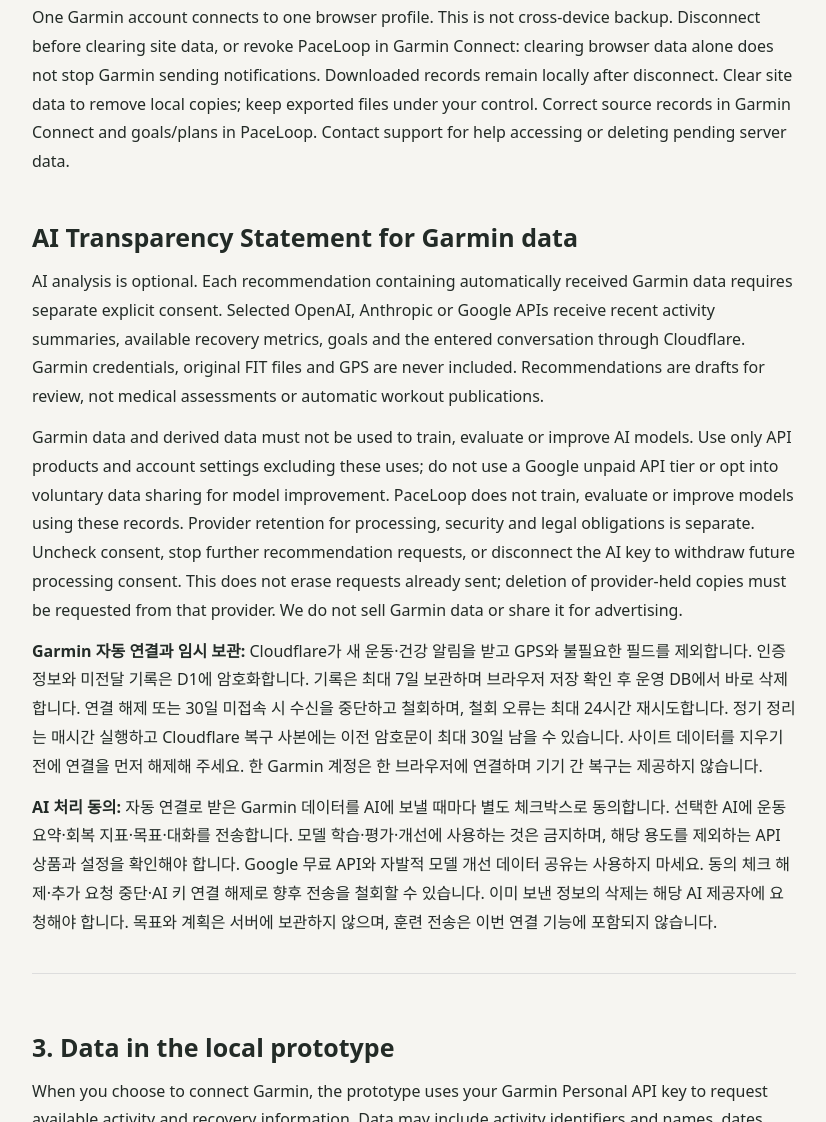
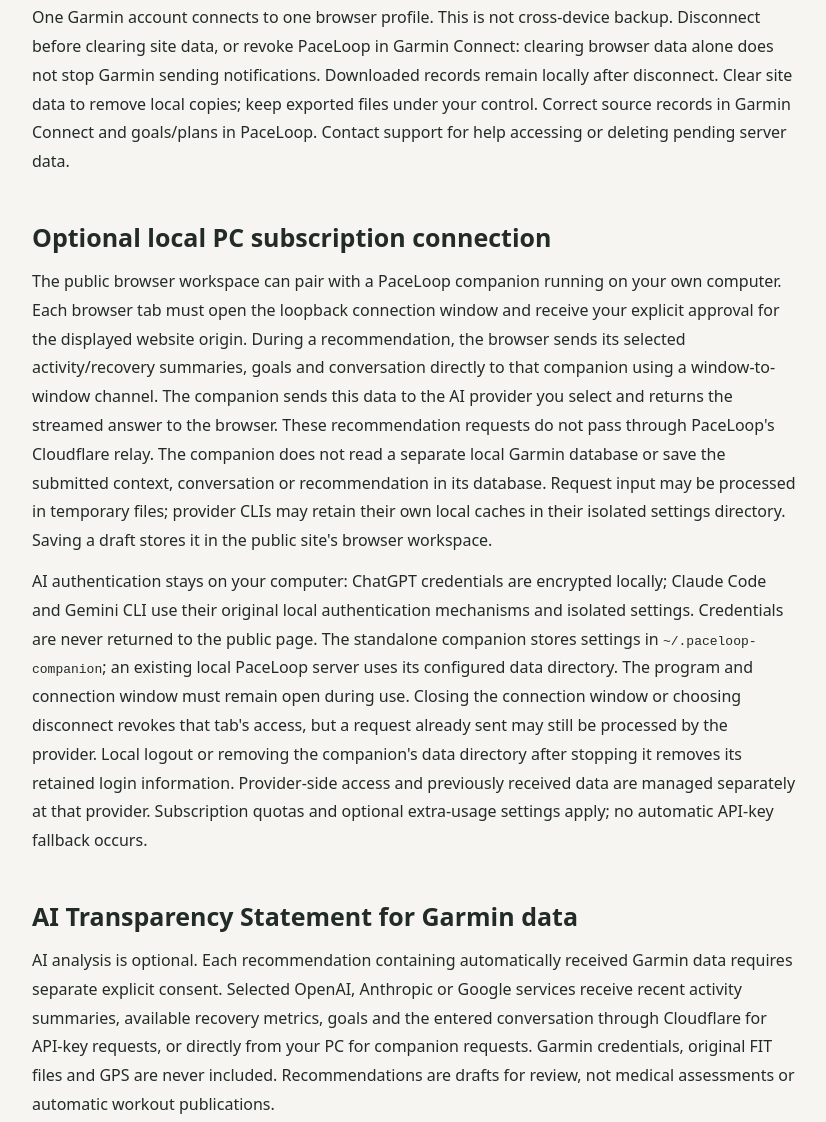
Before and after one commit to LeeDeokho/paceloop-site, a plain HTML site: page privacy/index.html in a window 1280 px wide. Shown: the part 2674-3796 px from the top of the page, without its empty margins (226-1052 px from the left). Drawn offline with Linux system fonts and the light colour scheme.

Commit message:
feat: connect public coaching to a local AI subscription companion

```diff
--- a/privacy/index.html
+++ b/privacy/index.html
@@ -45,9 +45,12 @@
 <p>After explicit consent, Garmin sends new activity and selected health summaries to our Cloudflare Worker. We keep only the identifiers and measurements needed to display activities and recovery (date, sport, distance, time, pace, heart rate, elevation, sleep duration, HRV and resting heart rate). GPS coordinates, raw notification bodies and original FIT files are not stored on the server. Starter access does not fetch records from before connection.</p>
 <p>Cloudflare D1 temporarily holds AES-GCM encrypted pending records for up to seven days. They are removed from the active database after the browser confirms successful IndexedDB storage. Tokens are encrypted, while an HttpOnly cookie authenticates the browser connection. Tokens are kept while connected, with automatic suspension and revocation after 30 days without access. Disconnecting immediately stops receipt and deletes pending data; failed Garmin revocation may retain credentials for up to 24 hours of retries. Cleanup runs hourly. Cloudflare recovery copies can retain earlier encrypted database states for up to 30 days; deletion does not promise forensic erasure.</p>
 <p>One Garmin account connects to one browser profile. This is not cross-device backup. Disconnect before clearing site data, or revoke PaceLoop in Garmin Connect: clearing browser data alone does not stop Garmin sending notifications. Downloaded records remain locally after disconnect. Clear site data to remove local copies; keep exported files under your control. Correct source records in Garmin Connect and goals/plans in PaceLoop. Contact support for help accessing or deleting pending server data.</p>
+<h2>Optional local PC subscription connection</h2>
+<p>The public browser workspace can pair with a PaceLoop companion running on your own computer. Each browser tab must open the loopback connection window and receive your explicit approval for the displayed website origin. During a recommendation, the browser sends its selected activity/recovery summaries, goals and conversation directly to that companion using a window-to-window channel. The companion sends this data to the AI provider you select and returns the streamed answer to the browser. These recommendation requests do not pass through PaceLoop's Cloudflare relay. The companion does not read a separate local Garmin database or save the submitted context, conversation or recommendation in its database. Request input may be processed in temporary files; provider CLIs may retain their own local caches in their isolated settings directory. Saving a draft stores it in the public site's browser workspace.</p>
+<p>AI authentication stays on your computer: ChatGPT credentials are encrypted locally; Claude Code and Gemini CLI use their original local authentication mechanisms and isolated settings. Credentials are never returned to the public page. The standalone companion stores settings in <code>~/.paceloop-companion</code>; an existing local PaceLoop server uses its configured data directory. The program and connection window must remain open during use. Closing the connection window or choosing disconnect revokes that tab's access, but a request already sent may still be processed by the provider. Local logout or removing the companion's data directory after stopping it removes its retained login information. Provider-side access and previously received data are managed separately at that provider. Subscription quotas and optional extra-usage settings apply; no automatic API-key fallback occurs.</p>
 <h2>AI Transparency Statement for Garmin data</h2>
-<p>AI analysis is optional. Each recommendation containing automatically received Garmin data requires separate explicit consent. Selected OpenAI, Anthropic or Google APIs receive recent activity summaries, available recovery metrics, goals and the entered conversation through Cloudflare. Garmin credentials, original FIT files and GPS are never included. Recommendations are drafts for review, not medical assessments or automatic workout publications.</p>
-<p>Garmin data and derived data must not be used to train, evaluate or improve AI models. Use only API products and account settings excluding these uses; do not use a Google unpaid API tier or opt into voluntary data sharing for model improvement. PaceLoop does not train, evaluate or improve models using these records. Provider retention for processing, security and legal obligations is separate. Uncheck consent, stop further recommendation requests, or disconnect the AI key to withdraw future processing consent. This does not erase requests already sent; deletion of provider-held copies must be requested from that provider. We do not sell Garmin data or share it for advertising.</p>
+<p>AI analysis is optional. Each recommendation containing automatically received Garmin data requires separate explicit consent. Selected OpenAI, Anthropic or Google services receive recent activity summaries, available recovery metrics, goals and the entered conversation through Cloudflare for API-key requests, or directly from your PC for companion requests. Garmin credentials, original FIT files and GPS are never included. Recommendations are drafts for review, not medical assessments or automatic workout publications.</p>
+<p>Garmin data and derived data must not be used to train, evaluate or improve AI models. Use only products and account settings excluding these uses; do not use a Google unpaid API tier or opt into voluntary data sharing for model improvement. PaceLoop does not train, evaluate or improve models using these records. Provider retention for processing, security and legal obligations is separate. Uncheck consent, stop further recommendation requests, or disconnect the AI key to withdraw future processing consent. This does not erase requests already sent; deletion of provider-held copies must be requested from that provider. We do not sell Garmin data or share it for advertising.</p>
 <p lang="ko"><strong>Garmin 자동 연결과 임시 보관:</strong> Cloudflare가 새 운동·건강 알림을 받고 GPS와 불필요한 필드를 제외합니다. 인증 정보와 미전달 기록은 D1에 암호화합니다. 기록은 최대 7일 보관하며 브라우저 저장 확인 후 운영 DB에서 바로 삭제합니다. 연결 해제 또는 30일 미접속 시 수신을 중단하고 철회하며, 철회 오류는 최대 24시간 재시도합니다. 정기 정리는 매시간 실행하고 Cloudflare 복구 사본에는 이전 암호문이 최대 30일 남을 수 있습니다. 사이트 데이터를 지우기 전에 연결을 먼저 해제해 주세요. 한 Garmin 계정은 한 브라우저에 연결하며 기기 간 복구는 제공하지 않습니다.</p>
 <p lang="ko"><strong>AI 처리 동의:</strong> 자동 연결로 받은 Garmin 데이터를 AI에 보낼 때마다 별도 체크박스로 동의합니다. 선택한 AI에 운동 요약·회복 지표·목표·대화를 전송합니다. 모델 학습·평가·개선에 사용하는 것은 금지하며, 해당 용도를 제외하는 API 상품과 설정을 확인해야 합니다. Google 무료 API와 자발적 모델 개선 데이터 공유는 사용하지 마세요. 동의 체크 해제·추가 요청 중단·AI 키 연결 해제로 향후 전송을 철회할 수 있습니다. 이미 보낸 정보의 삭제는 해당 AI 제공자에 요청해야 합니다. 목표와 계획은 서버에 보관하지 않으며, 훈련 전송은 이번 연결 기능에 포함되지 않습니다.</p>
 </section>
@@ -88,6 +91,7 @@
 <p><strong>AI 요청:</strong> API 키는 현재 탭 메모리에서만 사용하며 새로고침하면 사라집니다. 키 확인 시 모델 목록을 조회하고, 추천을 요청하면 최근 운동 요약·목표·대화와 키를 Cloudflare 중계를 거쳐 선택한 OpenAI·Anthropic·Google API에 전달합니다. 중계 서버는 본문·키·응답을 저장하거나 기록하지 않으며, FIT 원본과 GPS 좌표도 전송하지 않습니다. AI 제공자의 자체 보관·국외 처리 정책은 별도로 적용됩니다. Cloudflare는 호스팅·보안을 위해 기술적 접속 정보를 처리하며 중계의 요청 제한에는 IP 해시를 사용합니다. Garmin 미전달 기록을 위한 암호화된 임시 수신함을 사용하며, 기기 간 계정 동기화는 제공하지 않습니다.</p>
 
 <p>PaceLoop는 GitHub 계정 LeeDeokho가 관리하는 개인 개발 프로젝트입니다. 문의 및 개인정보 관련 요청은 <a href="mailto:support.ducklab@gmail.com">support.ducklab@gmail.com</a>으로 보내주세요. GitHub Pages의 소개 웹사이트는 소개와 방침을 제공하며, 가입·Garmin 로그인·건강 데이터 업로드·광고·분석 스크립트를 제공하지 않습니다. GitHub는 호스팅 운영을 위해 IP 주소 등 접속 정보를 처리할 수 있습니다.</p>
+<p><strong>선택형 PC 구독 연결:</strong> 공개 페이지에서 내 PC의 연결 창을 열고 표시된 사이트 주소를 직접 허용하면, 브라우저의 운동·회복 요약·목표·대화를 PC로 전달하고 PC가 선택한 AI에 추천을 요청합니다. 이 경로의 추천 데이터는 PaceLoop의 Cloudflare 중계를 거치지 않습니다. PC의 별도 Garmin 기록은 읽지 않으며 앱의 DB에 요청 내용·대화·답변을 저장하지 않습니다. 요청 중 임시 파일을 사용할 수 있고, 공식 CLI가 만든 캐시는 PC의 분리된 설정 폴더에 남을 수 있습니다. 초안 저장을 누르면 공개 사이트의 브라우저에 저장됩니다. 로그인 정보는 PC에 남으며 공개 페이지에는 전달되지 않습니다. 독립 연결 프로그램은 <code>~/.paceloop-companion</code>에 설정을, 기존 로컬 서버는 지정된 데이터 폴더에 설정을 보관합니다. ChatGPT 자격 증명은 암호화하며 Claude Code·Gemini CLI는 원본 공식 인증 저장 방식을 사용합니다. 창 종료 또는 탭 연결 해제로 해당 탭의 접근을 끊을 수 있지만 이미 AI로 전달된 요청은 처리될 수 있습니다. PC 로그아웃이나 프로그램 종료 후 데이터 폴더 삭제로 로컬 로그인 정보를 제거하고, 제공자 측 권한 철회·자료 삭제는 해당 서비스에서 별도로 진행해야 합니다. 구독 한도·추가 사용 설정이 적용되며 API 키 결제로 자동 전환하지 않습니다.</p>
 <p><strong>별도의 로컬 Python 프로토타입:</strong> 사용자 컴퓨터에서 실행하는 버전은 Garmin 운동·회복 데이터와 직접 입력한 목표·프로필·훈련 초안, 연결·동기화 상태를 그 컴퓨터에 보관합니다. API 키는 암호화하지만 암호화 키도 같은 컴퓨터에 있으며 운동 데이터베이스 자체는 암호화하지 않습니다. FIT 파일은 상세 그래프 생성에 처리될 수 있으나 샘플 파서는 원본 파일과 경로 좌표를 보관하지 않습니다.</p>
 <p>외부 AI를 MCP로 연결하면 AI 클라이언트가 호출하는 도구에 따라 기록과 목표 등이 해당 서비스에 전달될 수 있습니다. 제공 업체의 보관·국외 처리·모델 개선 사용 여부는 선택한 제품과 계정 설정에 따릅니다. PaceLoop는 외부 AI가 이미 받은 사본을 삭제하거나 그 처리 방식을 보장하지 않습니다. PaceLoop 자체는 Garmin 기록으로 AI 모델을 학습하거나 광고 목적으로 판매하지 않습니다.</p>
 <p>자동 보관 기한은 없습니다. Garmin 연결 해제는 로컬 연결 정보와 수집 기록·관련 토큰 캐시를 삭제하지만 프로필·목표·훈련 초안·작업 이력 등은 남을 수 있습니다. 전체 삭제는 웹·MCP 서버를 종료하고 지정된 데이터 폴더와 별도 백업·내보내기 파일을 삭제해야 합니다. Garmin 키 폐기는 Garmin에서, AI 연결 해제 및 이미 전달된 정보의 삭제는 해당 AI 서비스에서 별도로 처리해야 합니다.</p>
```
